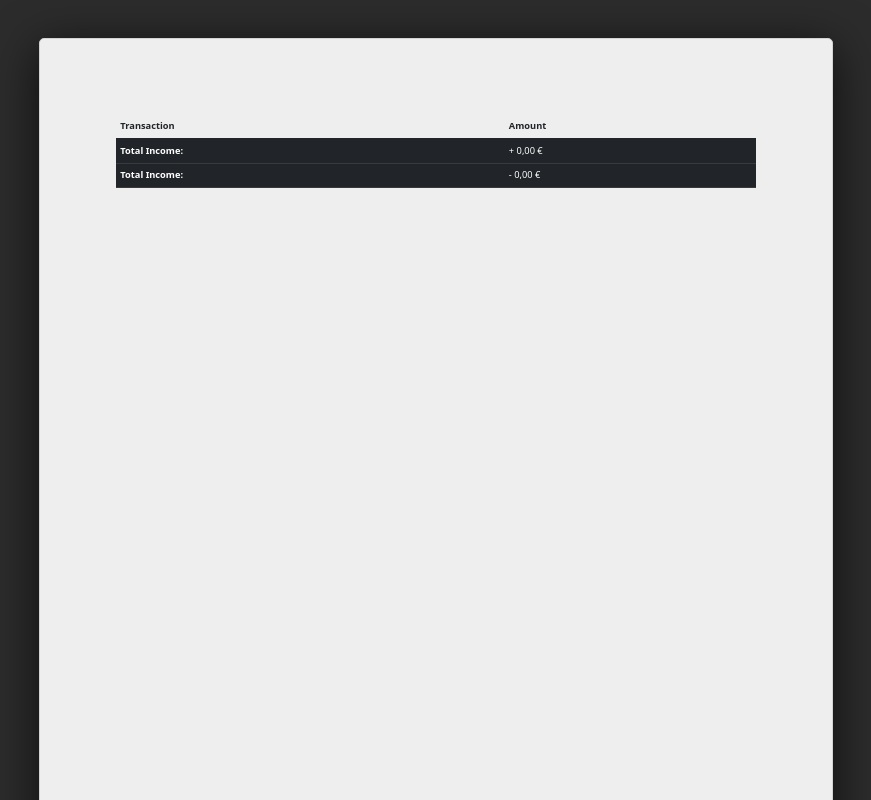
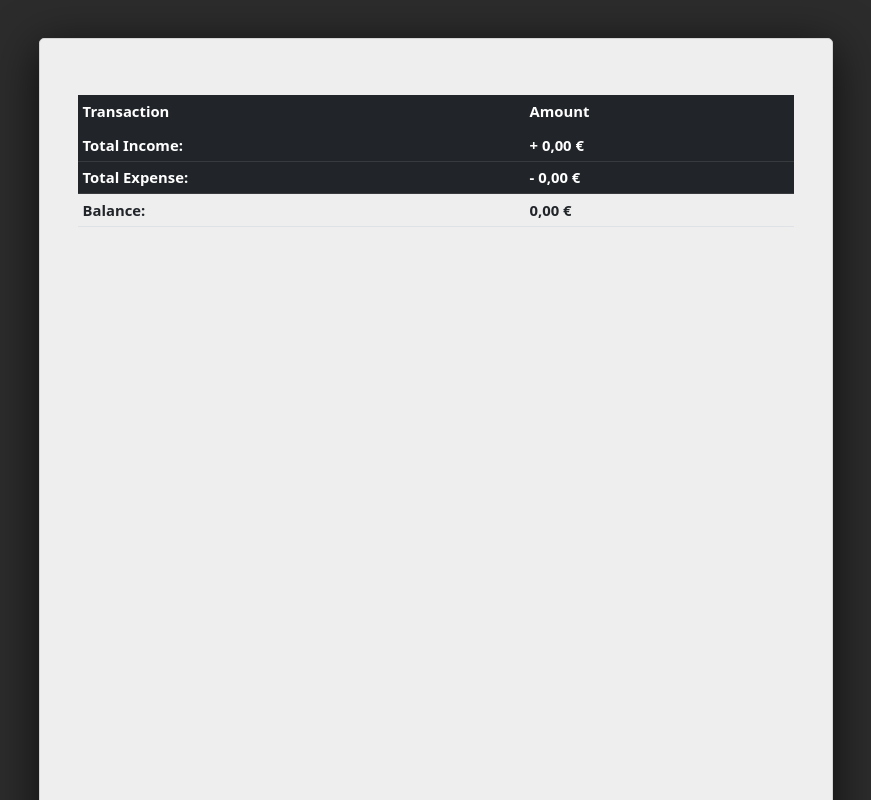
Before and after one commit to DBarry-Code/Expense-Tracker, a React (Create React App) app in the folder expense-tracker/: page /print in a window 1280 px wide. Shown: the top 800 px of the page, without its empty margins (204-1075 px from the left). Built offline with nearby package versions, Linux system fonts and the light colour scheme; a web font is replaced by a local one.

Commit message:
change all calculations in callbacks and finsch the /print page

```diff
--- a/expense-tracker/src/App.css
+++ b/expense-tracker/src/App.css
@@ -4,15 +4,26 @@
 * {
     margin: 0;
     padding: 0;
+    box-sizing: border-box;
 }
 
 html {
     font-size: 62.5%;
-    background-color: #2c2c2d;
+    background: #2c2c2d;
 }
 
 #root {
     background-color: #2c2c2d;
+}
+
+.noselect {
+    -webkit-touch-callout: none; /* iOS Safari */
+    -webkit-user-select: none; /* Safari */
+    -khtml-user-select: none; /* Konqueror HTML */
+    -moz-user-select: none; /* Old versions of Firefox */
+    -ms-user-select: none; /* Internet Explorer/Edge */
+    user-select: none; /* Non-prefixed version, currently
+                                  supported by Chrome, Edge, Opera and Firefox */
 }
 
 .app-container {
@@ -44,6 +55,7 @@ html {
     grid-column: 1 / 2;
     grid-row: 1 / 4;
     display: flex;
+    flex-direction: column;
     justify-content: center;
     align-items: center;
 }
@@ -101,6 +113,14 @@ html {
 }
 
 .minus {
+    color: #ff716e;
+}
+
+.posetiv {
+    color: #77c987;
+}
+
+.negativ {
     color: #ff716e;
 }
 
@@ -222,6 +242,7 @@ input[type="number"]::-webkit-inner-spin-button {
     max-height: 35rem;
     overflow: hidden;
     overflow-y: auto;
+    padding: 0;
 }
 
 /* width */
@@ -276,9 +297,20 @@ input[type="number"]::-webkit-inner-spin-button {
     transform: translateX(4rem);
     border: none;
     background-color: transparent;
-    font-size: 2rem;
+    font-size: rem;
     margin: 0 1rem;
     color: #d4403e;
+    text-shadow: 0 0.2rem 0.5rem rgba(0, 0, 0, 0.4);
+    cursor: pointer;
+    outline: none;
+}
+
+.Printer-btn {
+    transform: translateX(4rem);
+    border: none;
+    background-color: transparent;
+    font-size: 2.5rem;
+    margin: 2rem 0rem;
     text-shadow: 0 0.2rem 0.5rem rgba(0, 0, 0, 0.4);
     cursor: pointer;
     outline: none;
@@ -333,9 +365,10 @@ input[type="number"]::-webkit-inner-spin-button {
 /* Print Page */
 
 .Print-page {
+    font-size: 1.6rem;
     width: 21cm;
     min-height: 29.7cm;
-    padding: 2cm;
+    padding: 1.5cm 1cm;
     margin: 1cm auto;
     border: 1px #d3d3d3 solid;
     border-radius: 5px;
@@ -345,13 +378,25 @@ input[type="number"]::-webkit-inner-spin-button {
 
 @page {
     size: A4;
-    margin: 0;
+    background-color: #fff !important;
 }
 
 @media print {
-    .page {
-        width: initial;
-        min-height: initial;
+    html {
+        background-color: white;
+        color: white;
+    }
+    .Print-page {
+        margin: 0;
+        padding: 0;
+        width: 100%;
+        min-height: 100%;
+        background: inherit;
+        border: none;
+        box-shadow: none;
         page-break-after: always;
     }
+    table {
+        page-break-inside: avoid;
+    }
 }
--- a/expense-tracker/src/components/Balance-Components/Balance.jsx
+++ b/expense-tracker/src/components/Balance-Components/Balance.jsx
@@ -1,6 +1,13 @@
 import React, { useContext } from "react";
-import { Link } from "react-router-dom";
 import { GlobalContext } from "../../contexts/GlobalState";
+import {
+    totalincome,
+    totalexpense,
+    totalAmountIncome,
+    totalAmountExpense,
+    formatBalancetoCurrency,
+    balanceClassName,
+} from "../../helper/calculations";
 
 // Balance Component to Display the total of the Income and Expense
 const Balance = () => {
@@ -8,51 +15,19 @@ const Balance = () => {
     const { incomeTransactions, expenseTransactions } =
         useContext(GlobalContext);
 
-    // Map over the state to get a new array with the vaules inside
-    const incomeAmounts = incomeTransactions.map(
-        (incomeTransaction) => incomeTransaction.incomeAmount
-    );
-    const expenseAmounts = expenseTransactions.map(
-        (expenseTransaction) => expenseTransaction.expenseAmount
-    );
+    //Callbacks to get Sum Income and Expenst in Currency format
+    const incomeTotalCurrency = totalincome(incomeTransactions);
+    const expenseTotalCurency = totalexpense(expenseTransactions);
 
-    // Summary all Income values the new arrys with two digits
-    const totalIncome = incomeAmounts
-        .reduce((accumulator, item) => (accumulator += item), 0)
-        .toFixed(2);
+    //Callback to get Sum Icome and Expense to calculate Balance
+    const totalIncome = totalAmountIncome(incomeTransactions);
+    const totalExpense = totalAmountExpense(expenseTransactions);
 
-    // convert the Income Summary a curency format
-    const incomeCurrency = new Intl.NumberFormat("de-DE", {
-        style: "currency",
-        currency: "EUR",
-    }).format(totalIncome);
+    //Calculate the blance and convert to currency format
+    const balance = formatBalancetoCurrency(totalIncome, totalExpense);
 
-    // Summary all Expanse values the new arrys with two digits
-    const totalExpense = expenseAmounts
-        .reduce((accumulator, item) => (accumulator += item), 0)
-        .toFixed(2);
-    // convert the Expanse Summary to a curency format
-    const expenseCurrency = new Intl.NumberFormat("de-DE", {
-        style: "currency",
-        currency: "EUR",
-    }).format(totalExpense);
-
-    //calculate the blance and convert to currency format
-    const balance = new Intl.NumberFormat("de-DE", {
-        style: "currency",
-        currency: "EUR",
-    }).format(totalIncome - totalExpense);
-
-    // Dynamic className to get diffrent color
-    const classes = [];
-
-    if (parseInt(balance) === 0) {
-        classes.push("balance");
-    } else if (parseInt(balance) > 0) {
-        classes.push("balance plus");
-    } else {
-        classes.push("balance minus");
-    }
+    // Calback to get Dynamic className "diffrent color"
+    const classes = balanceClassName(balance);
 
     return (
         <div className={classes}>
@@ -61,15 +36,12 @@ const Balance = () => {
             <div className='income-expense'>
                 <div className='plus'>
                     <h3>Income</h3>
-                    <p>+ {incomeCurrency}</p>
+                    <p>+ {incomeTotalCurrency}</p>
                 </div>
                 <div className='minus'>
                     <h3>Expenses</h3>
-                    <p>- {expenseCurrency}</p>
+                    <p>- {expenseTotalCurency}</p>
                 </div>
-            </div>
-            <div>
-                <Link to='/print'>CLick</Link>
             </div>
         </div>
     );
--- a/expense-tracker/src/components/Print-Components/expenseTable.jsx
+++ b/expense-tracker/src/components/Print-Components/expenseTabel.jsx
@@ -5,8 +5,8 @@ const ExpenseTable = ({ expenseTransaction }) => {
     const amountCurrency = amountToCurrency(expenseTransaction.expenseAmount);
     return (
         <tr key={expenseTransaction.id} className='table-danger'>
-            <th scope='row'>{expenseTransaction.expenseText}</th>
-            <td>{amountCurrency}</td>
+            <th scope='row'> {expenseTransaction.expenseText}</th>
+            <td>- {amountCurrency}</td>
         </tr>
     );
 };
--- a/expense-tracker/src/components/Print-Components/incomeTable.jsx
+++ b/expense-tracker/src/components/Print-Components/incomeTabel.jsx
@@ -7,7 +7,7 @@ const IncomeTable = ({ incomeTransaction }) => {
     return (
         <tr key={incomeTransaction.id} className='table-success'>
             <th scope='row'>{incomeTransaction.incomeText}</th>
-            <td>{amountCurrency}</td>
+            <td>+ {amountCurrency}</td>
         </tr>
     );
 };
--- a/expense-tracker/src/components/Print-Components/toPrint.jsx
+++ b/expense-tracker/src/components/Print-Components/toPrint.jsx
@@ -1,44 +1,66 @@
 import React, { useContext } from "react";
 import { GlobalContext } from "../../contexts/GlobalState";
-import IncomeTable from "./incomeTable";
-import ExpenseTable from "./expenseTable";
-import { totalincome, totalexpense } from "../../helper/calculations";
+import IncomeTabel from "./incomeTabel";
+import ExpenseTabel from "./expenseTabel";
+import {
+    totalincome,
+    totalexpense,
+    totalAmountIncome,
+    totalAmountExpense,
+    formatBalancetoCurrency,
+    balanceFromBg,
+} from "../../helper/calculations";
 
 const ToPrint = () => {
     const { incomeTransactions, expenseTransactions } =
         useContext(GlobalContext);
 
-    const iTotal = totalincome(incomeTransactions);
-    const eTotal = totalexpense(expenseTransactions);
+    //Callbacks to get Sum Income and Expenst in Currency format
+    const incomeTotalCurrency = totalincome(incomeTransactions);
+    const expenseTotalCurency = totalexpense(expenseTransactions);
+
+    //Callback to get Sum Icome and Expense to calculate Balance
+    const totalIncome = totalAmountIncome(incomeTransactions);
+    const totalExpense = totalAmountExpense(expenseTransactions);
+
+    //Calculate the blance and convert to currency format
+    const balance = formatBalancetoCurrency(totalIncome, totalExpense);
+
+    const rowBg = balanceFromBg(balance);
+
     return (
         <div className='Print-page'>
             <table className='table table-hover'>
                 <thead>
-                    <tr>
+                    <tr className='table-dark'>
                         <th scope='col'>Transaction</th>
                         <th scope='col'>Amount</th>
                     </tr>
                 </thead>
                 <tbody>
                     {incomeTransactions.map((incomeTransaction) => (
-                        <IncomeTable
+                        <IncomeTabel
                             key={incomeTransaction.id}
                             incomeTransaction={incomeTransaction}
                         />
                     ))}
                     <tr className='table-dark'>
                         <th scope='row'>Total Income:</th>
-                        <td> + {iTotal}</td>
+                        <td className='fw-bold'> + {incomeTotalCurrency}</td>
                     </tr>
                     {expenseTransactions.map((expenseTransaction) => (
-                        <ExpenseTable
+                        <ExpenseTabel
                             key={expenseTransaction.id}
                             expenseTransaction={expenseTransaction}
                         />
                     ))}
                     <tr className='table-dark'>
-                        <th scope='row'>Total Income:</th>
-                        <td> - {eTotal}</td>
+                        <th scope='row'>Total Expense:</th>
+                        <td className='fw-bold'> - {expenseTotalCurency}</td>
+                    </tr>
+                    <tr className={rowBg}>
+                        <th scope='row'>Balance:</th>
+                        <td className='fw-bold'> {balance}</td>
                     </tr>
                 </tbody>
             </table>
--- a/expense-tracker/src/helper/calculations.js
+++ b/expense-tracker/src/helper/calculations.js
@@ -33,4 +33,62 @@ function amountToCurrency(transaction) {
     }).format(transaction);
 }
 
-module.exports = { totalincome, totalexpense, amountToCurrency };
+function totalAmountIncome(transactions) {
+    const Amounts = transactions.map((transaction) => transaction.incomeAmount);
+    return Amounts.reduce(
+        (accumulator, item) => (accumulator += item),
+        0
+    ).toFixed(2);
+}
+
+function totalAmountExpense(transactions) {
+    const Amounts = transactions.map(
+        (transaction) => transaction.expenseAmount
+    );
+    return Amounts.reduce(
+        (accumulator, item) => (accumulator += item),
+        0
+    ).toFixed(2);
+}
+
+function formatBalancetoCurrency(totalIncome, totalExpense) {
+    return new Intl.NumberFormat("de-DE", {
+        style: "currency",
+        currency: "EUR",
+    }).format(totalIncome - totalExpense);
+}
+
+function balanceClassName(balance) {
+    if (parseInt(balance) === 0) {
+        return "balance";
+    }
+    if (parseInt(balance) > 0) {
+        return "balance posetiv";
+    }
+    if (parseInt(balance) < 0) {
+        return "balance negativ";
+    }
+}
+
+function balanceFromBg(balance) {
+    if (parseInt(balance) === 0) {
+        return "";
+    }
+    if (parseInt(balance) > 0) {
+        return "table-success";
+    }
+    if (parseInt(balance) < 0) {
+        return "table-danger";
+    }
+}
+
+module.exports = {
+    totalincome,
+    totalexpense,
+    amountToCurrency,
+    totalAmountIncome,
+    totalAmountExpense,
+    formatBalancetoCurrency,
+    balanceClassName,
+    balanceFromBg,
+};
```
Also changed, not shown: expense-tracker/src/components/Header-Component/Header.jsx (+11 -4 lines).
